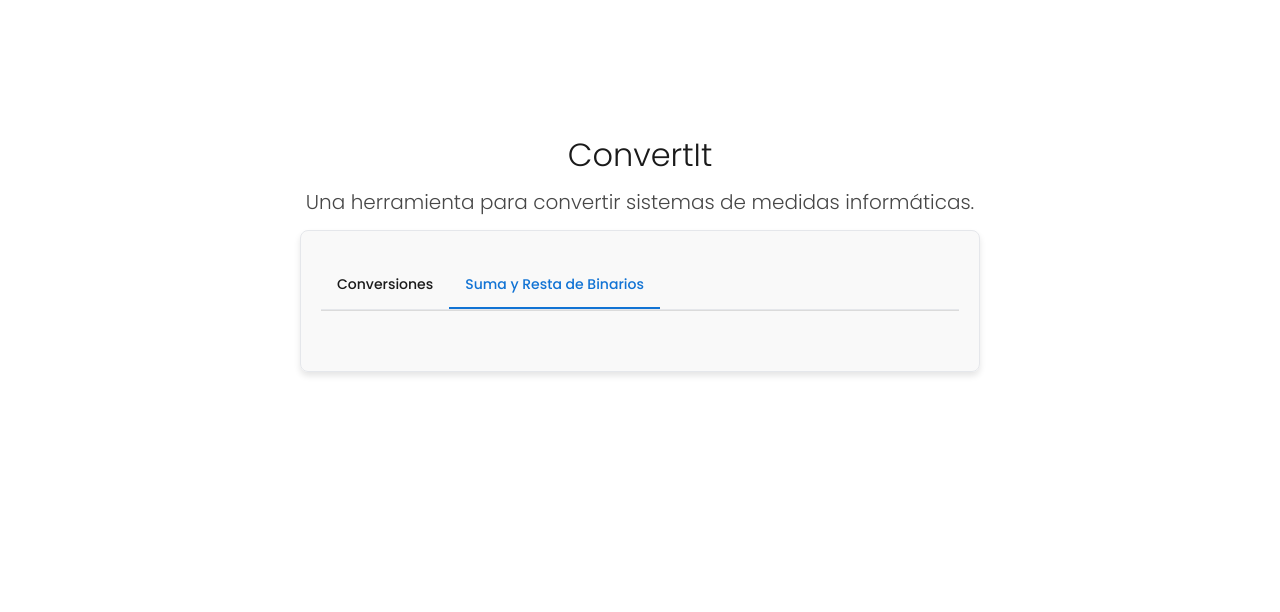
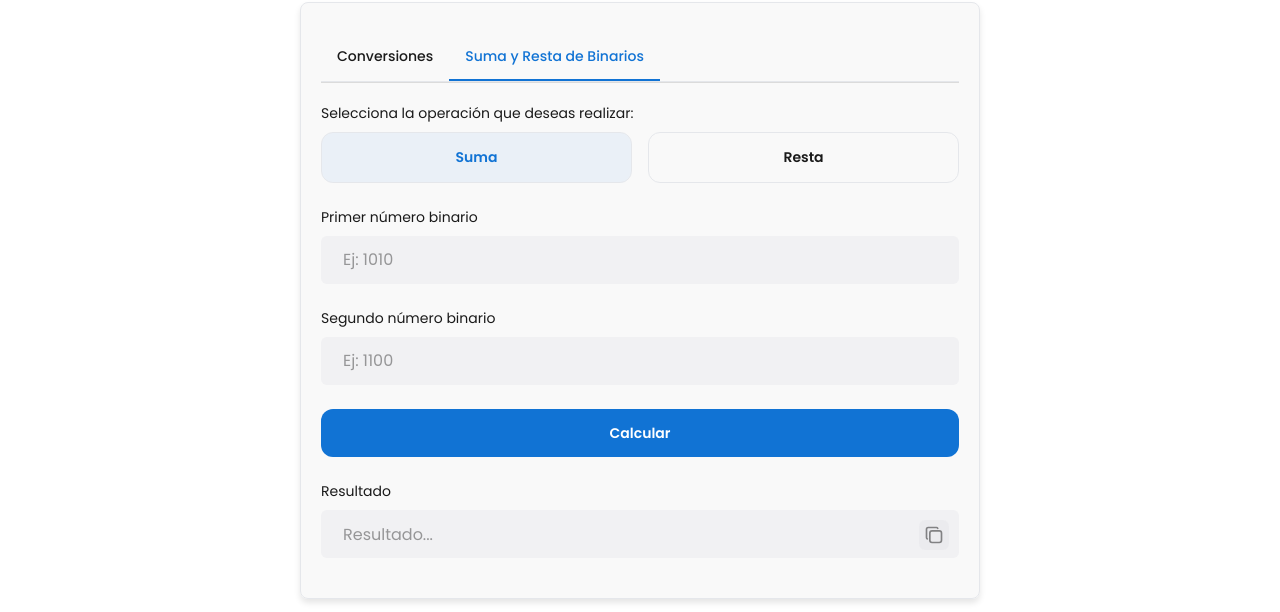
Before and after one commit to alexandermontillarivera/convert-it, a Next.js app: page / in a window 1280 px wide. Both pictures are taken after a click on the tab "Suma y Resta de Binarios". Shown: the part 201-813 px from the top of the page. Built offline with nearby package versions, Linux system fonts and the light colour scheme; no server answers.

Commit message:
feat: agregar operaciones binarias de suma y resta al sistema de conversión

```diff
--- a/src/components/app/conversor.tsx
+++ b/src/components/app/conversor.tsx
@@ -1,16 +1,17 @@
 "use client"
 
+import { Box, Button, IconButton, Tab, Tabs, Typography } from '@mui/material'
+import { CALCULATOR, BINARY_OPERATIONS } from '@/utils/conversion-system'
 import { useAppConversionSystem } from '@/contexts/app-conversion-system'
-import { Box, Button, IconButton, Tab, Tabs } from '@mui/material'
 import { CONVERSION_SYSTEM_LIST } from '@/enums/conversion-system'
 import { CustomSelect } from '@/components/ui/custom-select'
 import { SubmitForm } from '@/components/logic/submit-form'
 import { CustomInput } from '@/components/ui/custom-input'
-import { CALCULATOR } from '@/utils/conversion-system'
+import { SETTINGS_EVENT_KEY } from '@/config/constants'
 import { useAppTheme } from '@/contexts/app-theme'
 import { IconCopy } from '@tabler/icons-react'
 import { useSubmit } from '@/hooks/use-form'
-import { useState } from 'react'
+import { useEffect, useState } from 'react'
 import { toast } from 'sonner'
 
 export function Conversor() {
@@ -92,6 +93,7 @@ function CustomTabPanel(props: TabPanelProps) {
 function ConversionForm() {
   const { excludeSystems } = useAppConversionSystem()
   const [result, setResult] = useState<string>("")
+  const [system, setSystem] = useState<string>("")
   const [value, setValue] = useState<string>("")
   const { colors } = useAppTheme()
 
@@ -115,6 +117,22 @@ function ConversionForm() {
     })
   })
 
+
+  useEffect(() => {
+
+    const handleChangeConfig = () => {
+      setResult("")
+      setValue("")
+      setSystem("")
+    }
+
+    document.addEventListener(SETTINGS_EVENT_KEY, handleChangeConfig)
+
+    return () => {
+      document.removeEventListener(SETTINGS_EVENT_KEY, handleChangeConfig)
+    }
+  }, [])
+
   return (
     <SubmitForm
       actionTimeout={0}
@@ -122,12 +140,14 @@ function ConversionForm() {
       manageLoading={false}
     >
       <CustomSelect
-        label='Tipo de conversion'
+        label='Tipo de conversión'
         data={options}
         name='conversionType'
-        onChange={() => {
+        value={system}
+        onChange={(option) => {
           setResult("")
           setValue("")
+          setSystem(option ? option.value : "")
         }}
       />
 
@@ -180,6 +200,9 @@ function ConversionForm() {
         >
           <IconButton
             disabled={!result}
+            style={{
+              opacity: result ? 1 : 0.5
+            }}
             onClick={() => {
               navigator.clipboard.writeText(result).then(() => {
                 toast.success("Resultado copiado al portapapeles")
@@ -198,8 +221,165 @@ function ConversionForm() {
 }
 
 function CalculatorForm() {
+  const [result, setResult] = useState<string>("")
+  const [value1, setValue1] = useState<string>("")
+  const [value2, setValue2] = useState<string>("")
+  const [operation, setOperation] = useState<'ADD' | 'SUBTRACT'>('ADD')
+  const { colors } = useAppTheme()
+
+  const handleSubmit = useSubmit(({ resolve, data, reject }) => {
+    try {
+      const result = BINARY_OPERATIONS[operation](data.value1, data.value2)
+      setResult(result)
+    } catch (error) {
+      reject((error as Error).message || "Error al calcular")
+    }
+
+    resolve({
+      notDisabledFields: true,
+      message: "",
+      notMessage: true,
+    })
+  })
+
+  const handleOperationClick = (op: 'ADD' | 'SUBTRACT') => {
+    setOperation(op)
+    setResult("")
+  }
+
   return (
-    <>
-    </>
+    <SubmitForm
+      actionTimeout={0}
+      submit={handleSubmit}
+      manageLoading={false}
+    >
+      <Box
+        sx={{
+          width: '100%',
+          display: 'flex',
+          flexDirection: 'column',
+          alignItems: 'center',
+          gap: 1,
+        }}
+      >
+        <Typography
+          sx={{
+            width: '100%',
+          }}
+          textAlign="left"
+          fontSize={14}
+        >
+          Selecciona la operación que deseas realizar:
+        </Typography>
+        <Box
+          sx={{
+            display: 'flex',
+            gap: 2,
+            width: '100%',
+            flexDirection: { xs: 'column', sm: 'row' }
+          }}
+        >
+          <Button
+            type="button"
+            variant={operation === 'ADD' ? "contained" : "outlined"}
+            fullWidth
+            onClick={() => handleOperationClick('ADD')}
+            sx={{
+              border: `1px solid ${colors.border} !important`,
+              color: operation === 'ADD' ? colors.primary : colors.text,
+              backgroundColor: operation === 'ADD' ? colors.primary + '10' : 'transparent'
+            }}
+          >
+            Suma
+          </Button>
+          <Button
+            type="button"
+            variant={operation === 'SUBTRACT' ? "contained" : "outlined"}
+            fullWidth
+            onClick={() => handleOperationClick('SUBTRACT')}
+            sx={{
+              border: `1px solid ${colors.border} !important`,
+              color: operation === 'SUBTRACT' ? colors.primary : colors.text,
+              backgroundColor: operation === 'SUBTRACT' ? colors.primary + '10' : 'transparent'
+            }}
+          >
+            Resta
+          </Button>
+        </Box>
+      </Box>
+
+      <CustomInput
+        label="Primer número binario"
+        type="text"
+        placeholder='Ej: 1010'
+        name='value1'
+        value={value1}
+        onChange={(e) => setValue1(e.target.value)}
+      />
+
+      <CustomInput
+        label="Segundo número binario"
+        type="text"
+        placeholder='Ej: 1100'
+        name='value2'
+        value={value2}
+        onChange={(e) => setValue2(e.target.value)}
+      />
+
+      <Button
+        type='submit'
+        variant='contained'
+        fullWidth
+      >
+        Calcular
+      </Button>
+
+      <Box
+        sx={{
+          width: "100%",
+          position: "relative"
+        }}
+      >
+        <CustomInput
+          label="Resultado"
+          type="text"
+          value={result}
+          placeholder='Resultado...'
+          readonly
+        />
+
+        <Box
+          sx={{
+            position: "absolute",
+            height: "30px",
+            width: "30px",
+            right: "10px",
+            top: "50%",
+            background: colors.border + "70",
+            display: "flex",
+            alignItems: "center",
+            justifyContent: "center",
+            borderRadius: "6px",
+          }}
+        >
+          <IconButton
+            disabled={!result}
+            style={{
+              opacity: result ? 1 : 0.5
+            }}
+            onClick={() => {
+              navigator.clipboard.writeText(result).then(() => {
+                toast.success("Resultado copiado al portapapeles")
+              }).catch(() => {
+                toast.error("Error al copiar el resultado")
+              })
+            }}
+          >
+            <IconCopy color={colors.text} size={20} />
+          </IconButton>
+        </Box>
+      </Box>
+
+    </SubmitForm>
   )
 }
--- a/src/utils/conversion-system.ts
+++ b/src/utils/conversion-system.ts
@@ -167,3 +167,47 @@ export const CALCULATOR: Record<ConversionSystem, (input: string) => string> = {
 		}
 	},
 }
+
+export const BINARY_OPERATIONS = {
+	ADD: (binary1: string, binary2: string): string => {
+		const b1 = binary1.trim()
+		const b2 = binary2.trim()
+
+		if (!b1 || !isValidBinary(b1)) throw new Error("Primer número binario inválido")
+		if (!b2 || !isValidBinary(b2)) throw new Error("Segundo número binario inválido")
+
+		try {
+			const num1 = parseInt(b1, 2)
+			const num2 = parseInt(b2, 2)
+			const result = num1 + num2
+			return `${result.toString(2)}₂`
+		} catch {
+			throw new Error("Error al sumar los números binarios")
+		}
+	},
+
+	SUBTRACT: (binary1: string, binary2: string): string => {
+		const b1 = binary1.trim()
+		const b2 = binary2.trim()
+
+		if (!b1 || !isValidBinary(b1)) throw new Error("Primer número binario inválido")
+		if (!b2 || !isValidBinary(b2)) throw new Error("Segundo número binario inválido")
+
+		try {
+			const num1 = parseInt(b1, 2)
+			const num2 = parseInt(b2, 2)
+
+			if (num1 < num2) {
+				throw new Error("El resultado sería negativo. Solo se admiten resultados positivos")
+			}
+
+			const result = num1 - num2
+			return `${result.toString(2)}₂`
+		} catch (error) {
+			if (error instanceof Error && error.message.includes("negativo")) {
+				throw error
+			}
+			throw new Error("Error al restar los números binarios")
+		}
+	}
+}
```
Also changed, not shown: src/components/ui/custom-select.tsx (+58 -112 lines).
